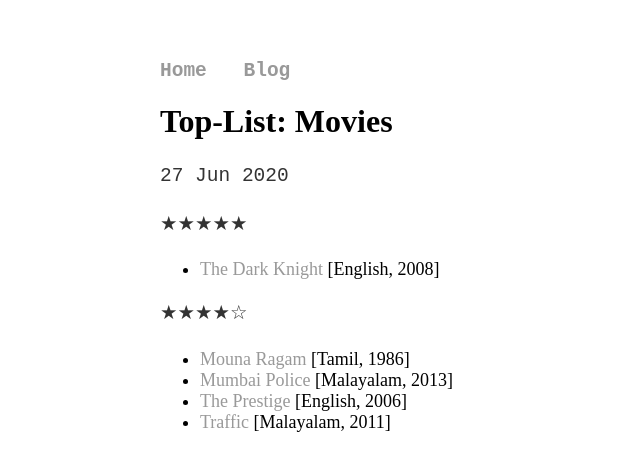
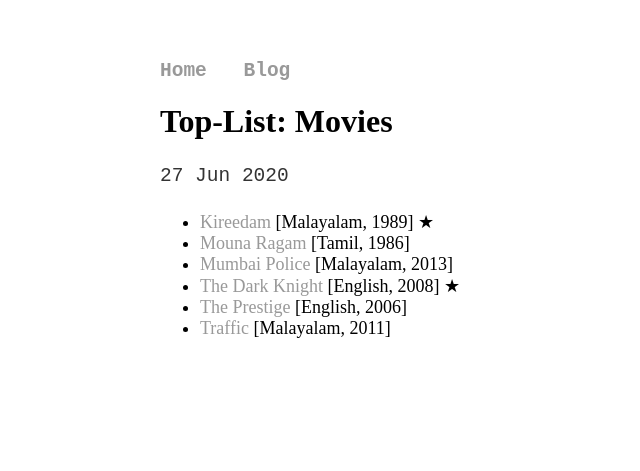
Before and after one commit to joe019/joe019.github.io, a Jekyll site: the page built from _posts/2020-06-27-movies.md, in a window 1280 px wide. Shown: the top 471 px of the page, without its empty margins (0-640 px from the left). Built offline with Jekyll 4.4.1, drawn with Linux system fonts in a browser that asks for light colours.

Commit message:
Added Kireedam

```diff
--- a/_posts/2020-06-27-movies.md
+++ b/_posts/2020-06-27-movies.md
@@ -3,12 +3,10 @@ layout: post
 title: "Top-List: Movies"
 date: 2020-06-27
 ---
-<p>&#9733;&#9733;&#9733;&#9733;&#9733;</p>
 
-* [The Dark Knight](https://www.primevideo.com/detail/0QSTXR0EXWWYI4D3UGMLFM4A0Q) [English, 2008]
-<p>&#9733;&#9733;&#9733;&#9733;&#9734;</p>
-
+* [Kireedam](https://www.hotstar.com/in/movies/kireedam/1000110732/) [Malayalam, 1989] &#9733;
 * [Mouna Ragam](https://www.primevideo.com/detail/0KN7YBDJ8UZNMGZZ4U1PPTSRT0/) [Tamil, 1986]
 * [Mumbai Police](https://www.hotstar.com/in/movies/mumbai-police/1000081082) [Malayalam, 2013]
+* [The Dark Knight](https://www.primevideo.com/detail/0QSTXR0EXWWYI4D3UGMLFM4A0Q) [English, 2008] &#9733;
 * [The Prestige](https://www.primevideo.com/detail/0NHF8XHW3MHY857TGPSWTYCXTI) [English, 2006]
 * [Traffic](https://www.hotstar.com/in/movies/traffic/1000100644) [Malayalam, 2011]
```
